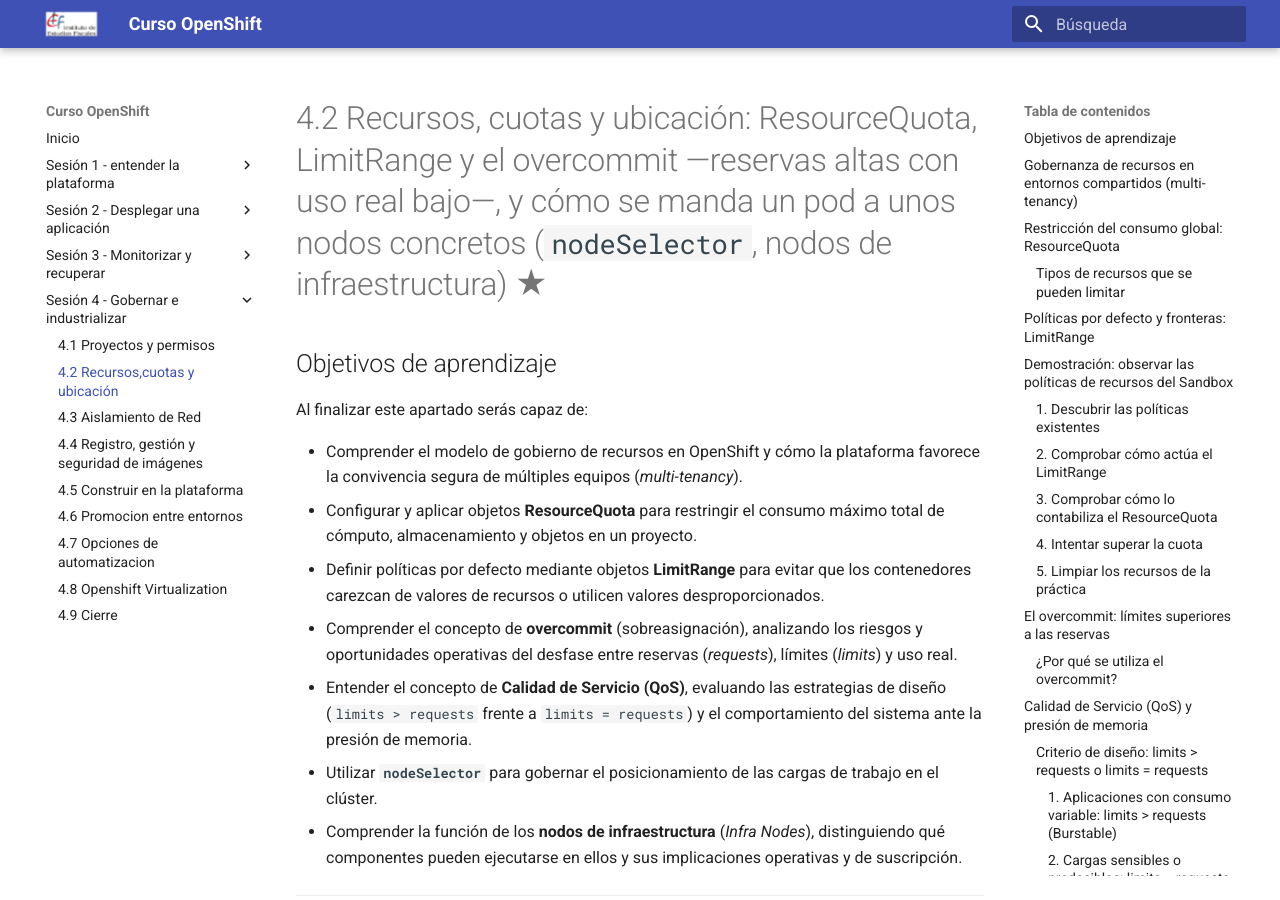
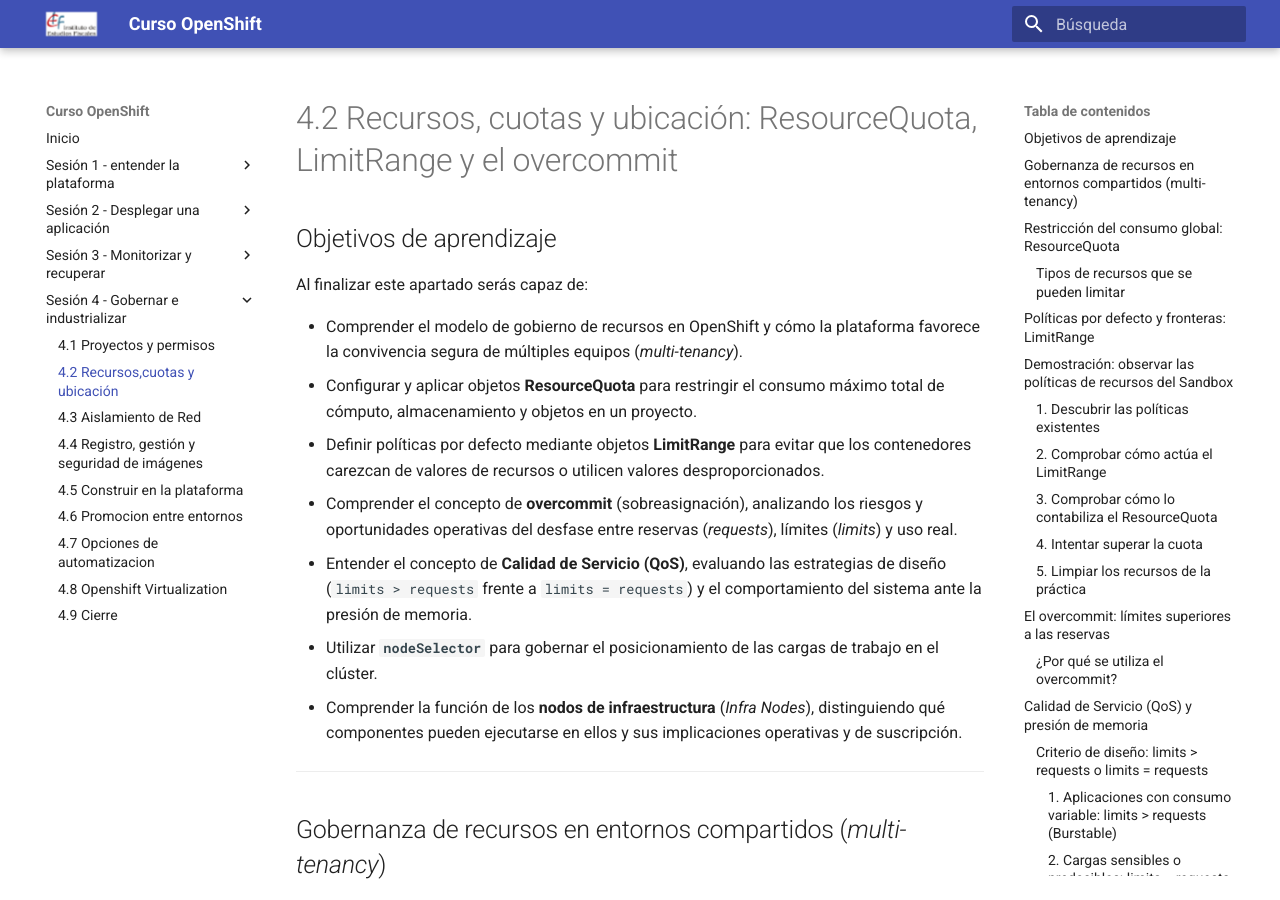
Before and after one commit to ieftraining/curso-openshift, an MkDocs documentation site: the page built from docs/sesion4/4.2 Recursoso, cuotas y ubicación.md, in a window 1280 px wide and 900 px high. Built offline with MkDocs 1.6.1 and Material for MkDocs 9.7.7, drawn with Linux system fonts in a browser that asks for light colours.

Commit message:
Add files via upload

```diff
--- a/docs/sesion4/4.2 Recursoso, cuotas y ubicación.md
+++ b/docs/sesion4/4.2 Recursoso, cuotas y ubicación.md
@@ -1,4 +1,4 @@
-# 4.2 Recursos, cuotas y ubicación: ResourceQuota, LimitRange y el overcommit —reservas altas con uso real bajo—, y cómo se manda un pod a unos nodos concretos (`nodeSelector`, nodos de infraestructura) ★
+# 4.2 Recursos, cuotas y ubicación: ResourceQuota, LimitRange y el overcommit
 
 ## Objetivos de aprendizaje
 
```
